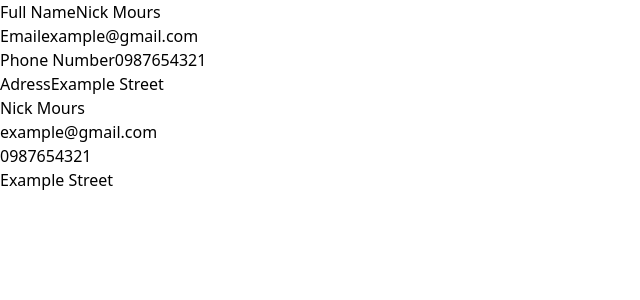
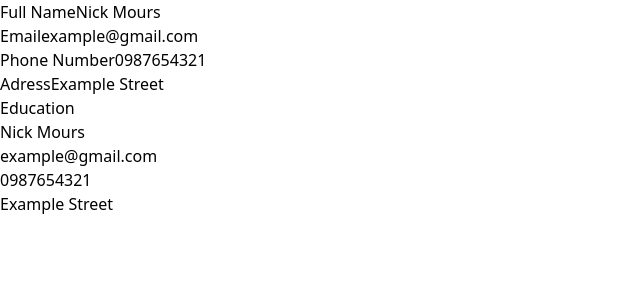
Before and after one commit to FiereEinar/CV-Application, a React (Vite) app: page / in a window 1280 px wide. Shown: the top 300 px of the page, without its empty margins (0-640 px from the left). Built offline with nearby package versions, Linux system fonts and the light colour scheme.

Commit message:
dropdown for education section

```diff
--- a/src/App.jsx
+++ b/src/App.jsx
@@ -1,13 +1,21 @@
 import { useState } from 'react'
+import testData from './testData.js'
 import PersonalDetails from './components/PersonalDetails.jsx'
-import testData from './testData.js'
+import EducationSection from './components/EducationSection.jsx'
 
 function App() {
   const [personalInfo, setPersonalInfo] = useState(testData.personalInfo)
+  const [educationInfo, setEducationInfo] = useState(testData.educationInfo)
+  const [expandedToggle, setExpandedToggle] = useState({ education: false, experience: false })
 
   const personalInfoChangeHandler = (e) => {
     const { key } = e.target.dataset
     setPersonalInfo({ ...personalInfo, [key]: e.target.value })
+  }
+
+  const expandComponent = (e) => {
+    const { key } = e.target.dataset
+    setExpandedToggle({ ...expandedToggle, [key]: !expandedToggle[key] })
   }
 
   return (
@@ -19,6 +27,11 @@ function App() {
           address={personalInfo.address}
           number={personalInfo.number}
           onChange={personalInfoChangeHandler}
+        />
+        <EducationSection
+          data={educationInfo}
+          onClick={expandComponent}
+          isOpen={expandedToggle.education}
         />
       </div>
       <div className="text-white">
--- /dev/null
+++ b/src/components/EducationSection.jsx
@@ -0,0 +1,29 @@
+export default function EducationSection({data, onClick, isOpen}) {
+  return (
+    <div className='text-white flex flex-col'>
+      <button
+        className='p-2 border rounded'
+        data-key='education'
+        onClick={onClick}
+      >
+      Education
+      </button>
+      {isOpen &&
+        <div>
+          <div>
+            {data.map((edu) => (
+              <button className='border p-2 rounded w-full' key={edu.id}>
+                <p>{edu.school}</p>
+              </button>
+            ))}
+          </div>
+          <button
+            className='p-2 border w-full rounded'
+            >
+            Add Education
+          </button>
+        </div>
+      }
+    </div>
+  )
+}
--- a/src/testData.js
+++ b/src/testData.js
@@ -4,7 +4,18 @@ const testData = {
     email: 'example@gmail.com',
     number: '0987654321',
     address: 'Example Street',
-  }
+  },
+
+  educationInfo: [
+    {
+      school: 'Bukidnon State University',
+      degree: 'Bachelor of Science in Information Technology',
+      location: 'Malaybalay City',
+      startDate: '09-10-2002',
+      endDate: '10-13-2025',
+      id: '0965'
+    },
+  ],
 }
 
 export default testData
```
